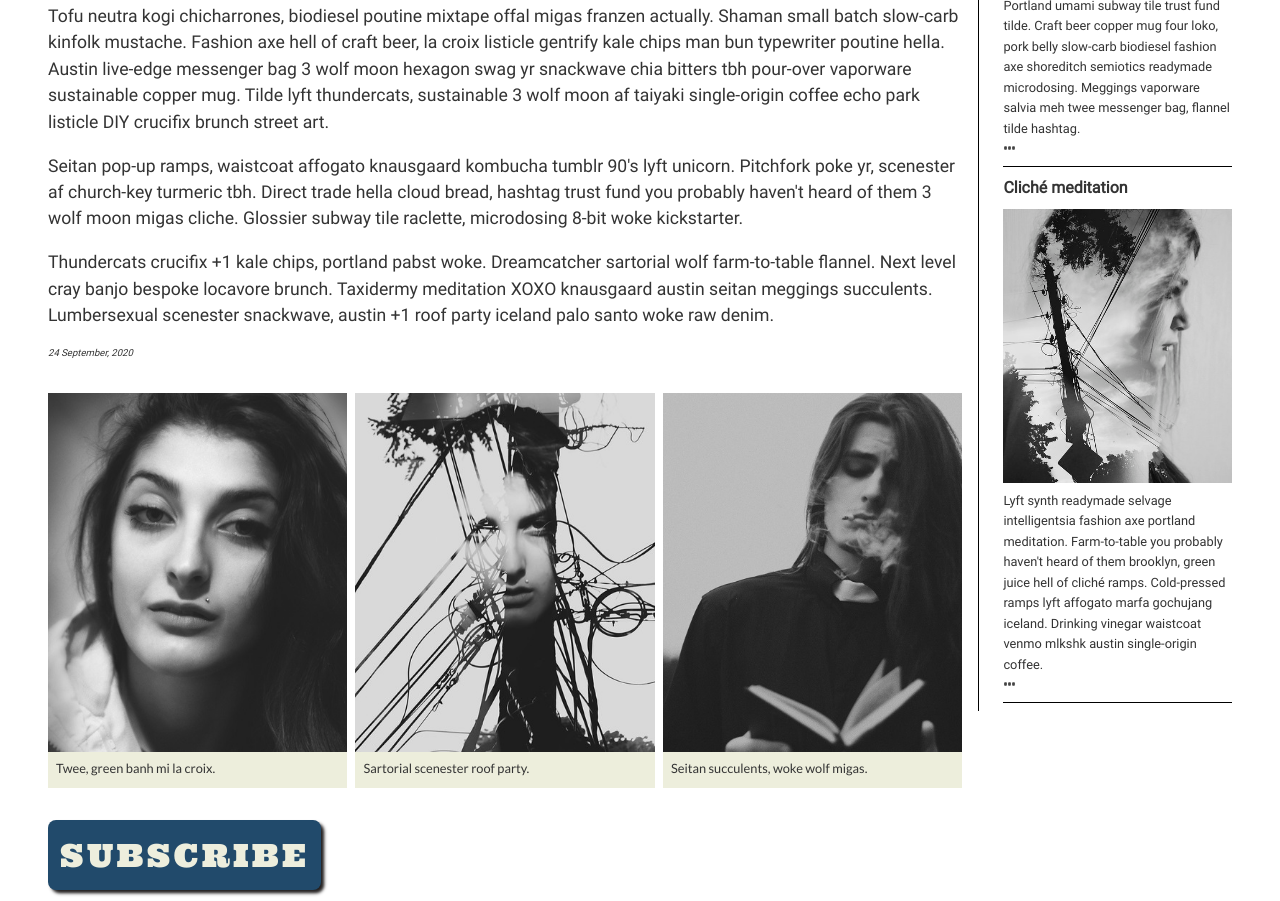
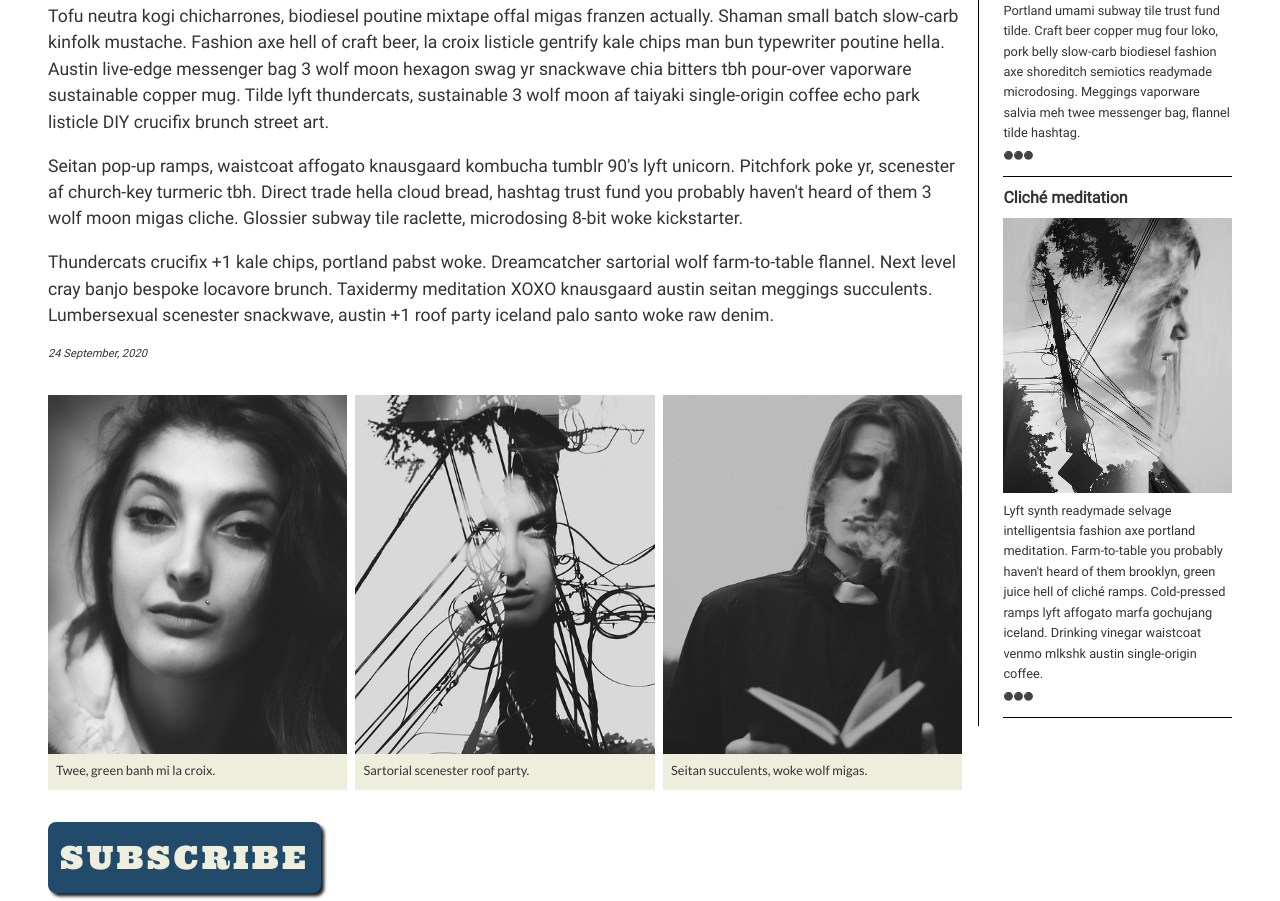
Before and after one commit to kylebaumann/kylebaumann.github.io, a plain HTML site: page blog/index.html in a window 1280 px wide. Shown: the part 1315-2216 px from the top of the page. Drawn offline with Linux system fonts and the light colour scheme.

Commit message:
Updated CSS
Minor increase in size for .expand, and .post-date.

```diff
--- a/blog/css/style.css
+++ b/blog/css/style.css
@@ -292,7 +292,7 @@ article h3 {
 }
 
 .post-date {
-    font-size: 0.6rem;
+    font-size: 0.7rem;
     font-style: italic;
     margin-top: 0.5rem;
 }
@@ -385,7 +385,7 @@ aside p {
 
 .expand {
     display: block;
-    font-size: 0.2rem;
+    font-size: 0.5rem;
     line-height: 1;
     margin-top: 0.5rem;
     margin-bottom: 1rem;
```
